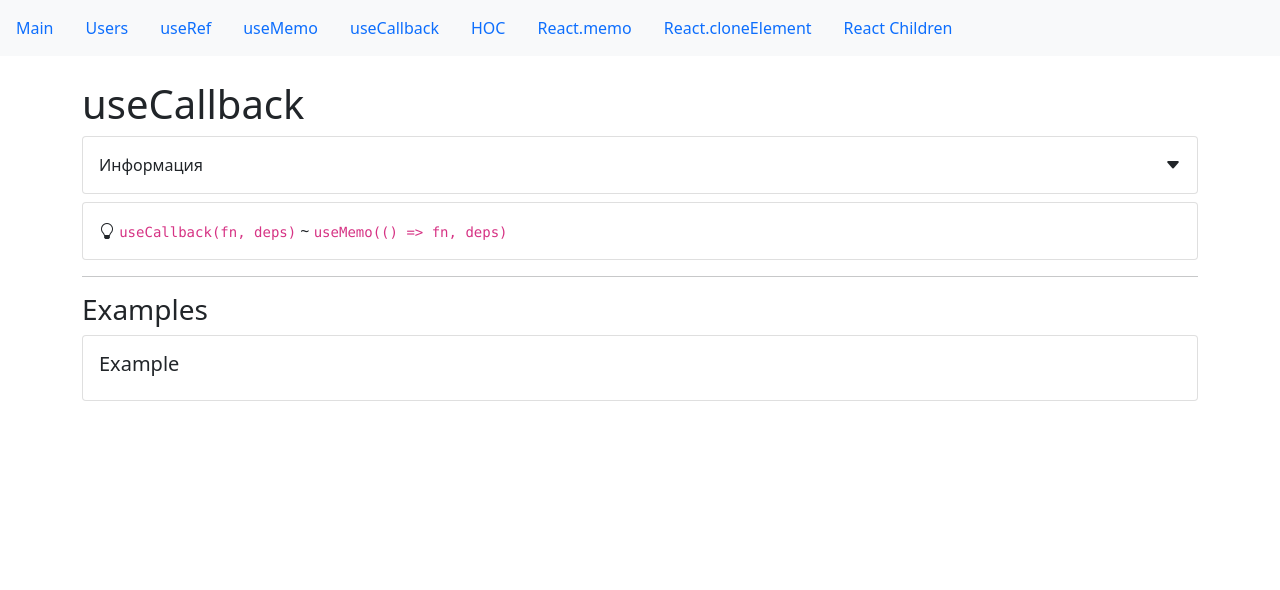
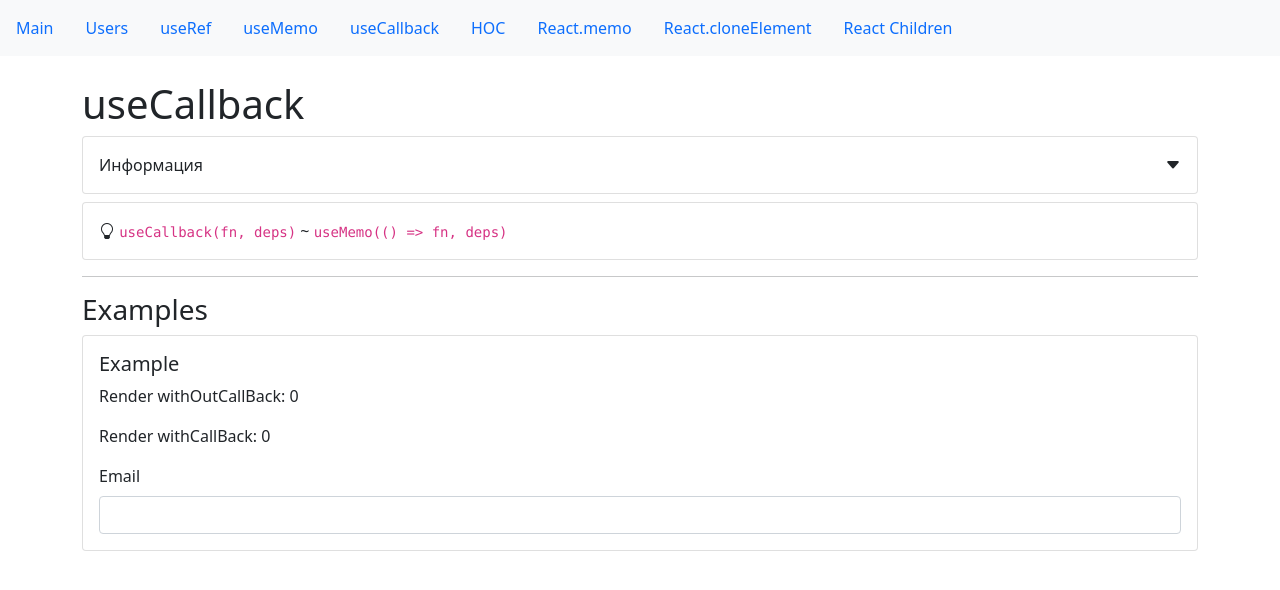
Before and after one commit to eximenz/react-hooks-for-fast-company-project, a React (Create React App) app: page /useCallback in a window 1280 px wide. Shown: the top 590 px of the page. Built offline with nearby package versions, Linux system fonts and the light colour scheme.

Commit message:
added useCallback hook

```diff
--- a/src/app/components/examples/useCallback/useCallBackExample.jsx
+++ b/src/app/components/examples/useCallback/useCallBackExample.jsx
@@ -1,11 +1,53 @@
-import React from "react";
+import React, { useState, useEffect, useRef, useCallback } from "react";
 import CardWrapper from "../../common/Card";
 import SmallTitle from "../../common/typografy/smallTitle";
 
 const UseCallBackExample = () => {
+    const [data, setData] = useState({});
+    const withOutCallBack = useRef(0);
+    const withCallBack = useRef(0);
+
+    const handleChange = ({ target }) => {
+        setData((prevState) => ({ ...prevState, [target.name]: target.value }));
+    };
+    // WithOut callBack
+    const validateWithOutCallBack = (data) => {
+        console.log(data);
+    };
+    useEffect(() => {
+        withOutCallBack.current++;
+    }, [validateWithOutCallBack]);
+
+    // With callBack
+    const validateWithCallBack = useCallback((data) => {
+        console.log(data);
+    }, []);
+    useEffect(() => {
+        withCallBack.current++;
+    }, [validateWithCallBack]);
+
+    useEffect(() => {
+        validateWithOutCallBack(data);
+        validateWithCallBack(data);
+    }, [data]);
+
     return (
         <CardWrapper>
             <SmallTitle>Example</SmallTitle>
+            <p>Render withOutCallBack: {withOutCallBack.current}</p>
+            <p>Render withCallBack: {withCallBack.current}</p>
+
+            <label htmlFor="email" className="form-label">
+                Email
+            </label>
+            <input
+                type="email"
+                className="form-control"
+                id="email"
+                name="email"
+                value={data.email || ""}
+                onChange={handleChange}
+            />
         </CardWrapper>
     );
 };
```
